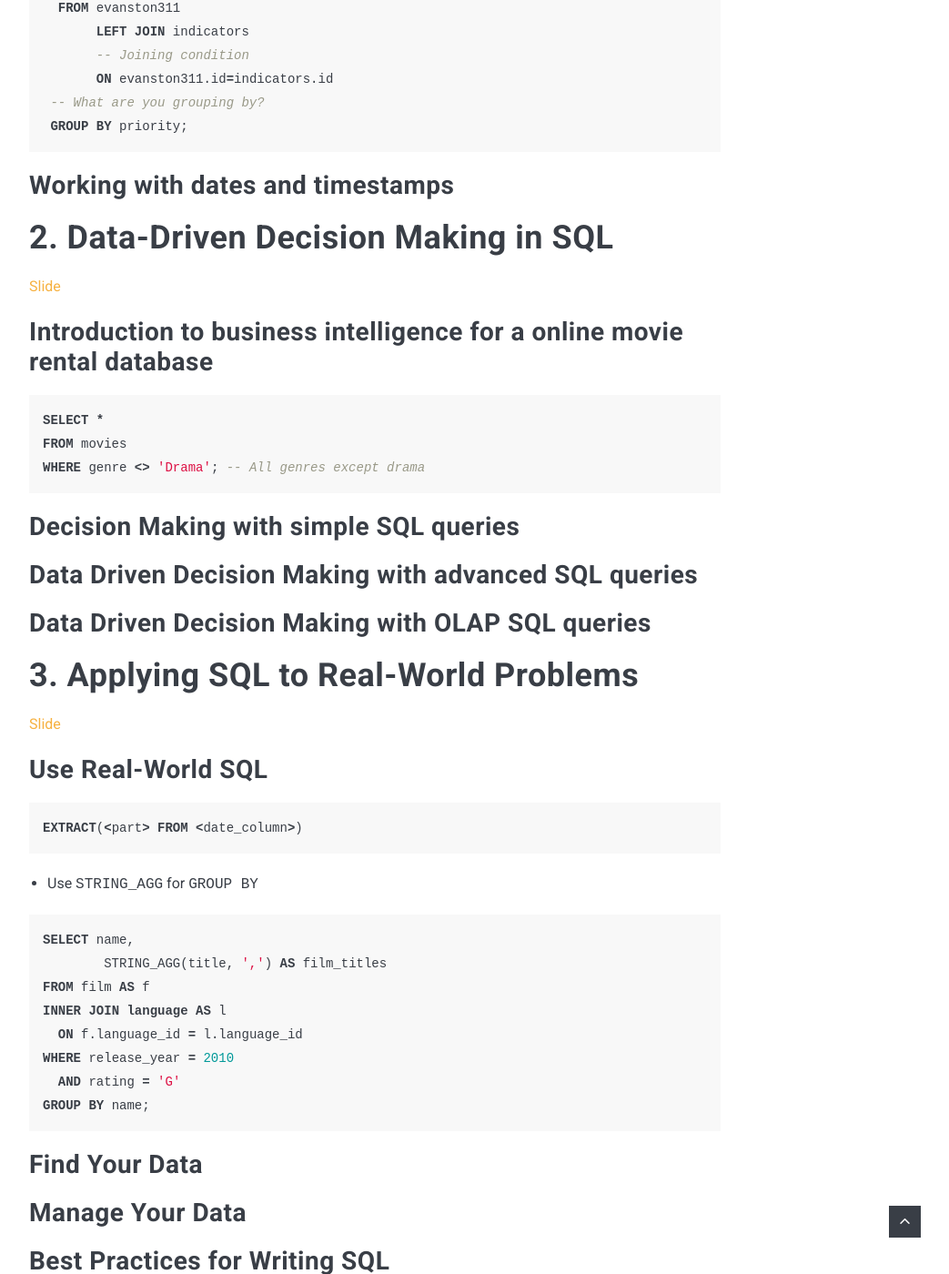
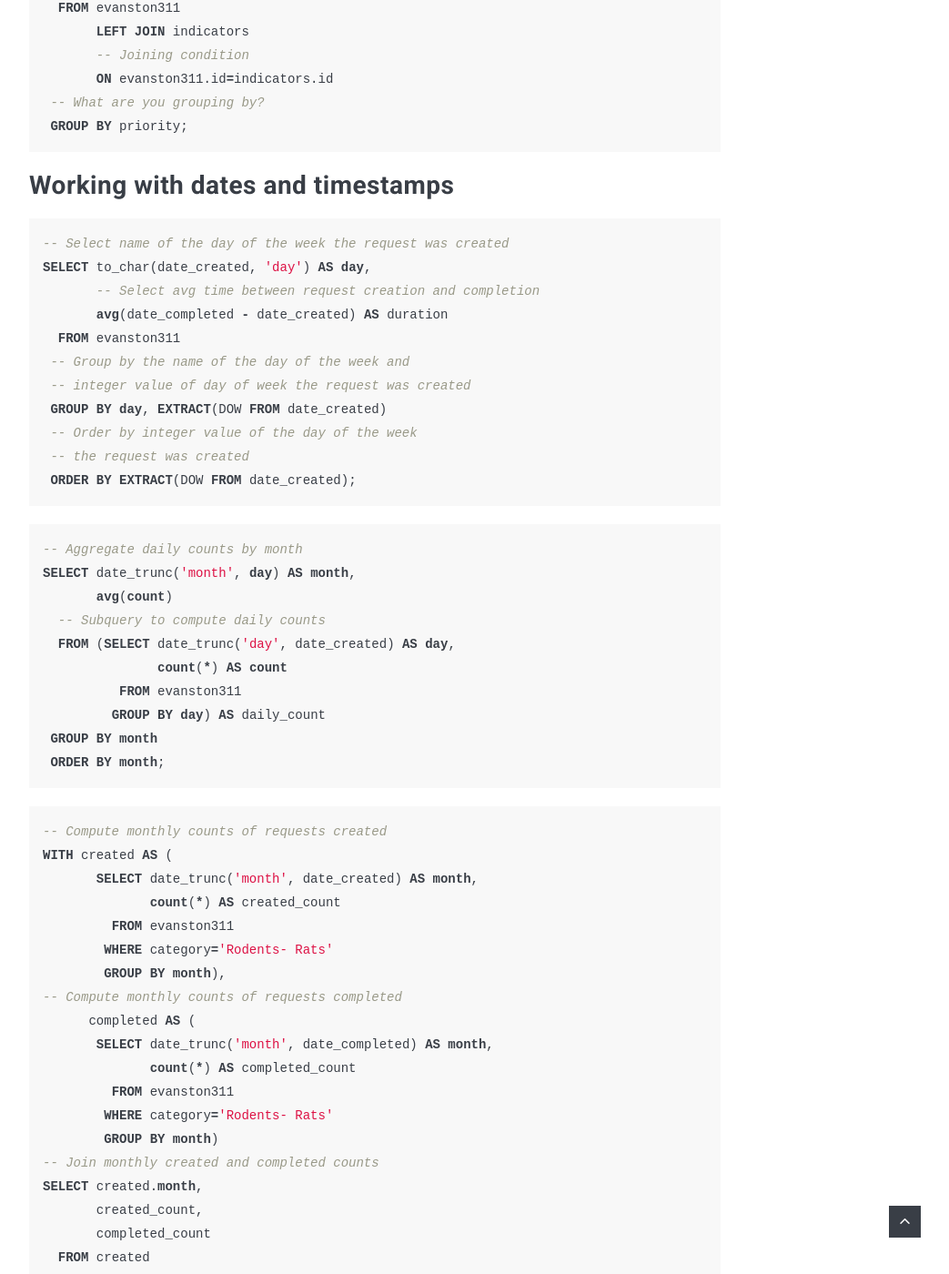
Before and after one commit to poi0905/poi0905.github.io, a Jekyll site: the page built from _posts/2022-11-28-datacamp-SQL-for-Business-Analysts.markdown, in a window 1280 px wide and 1400 px high, scrolled down 9318 px. Shown: the whole window at 91% size, without its empty margins (228-1271 px from the left). Built offline with Jekyll 4.4.1, drawn with Linux system fonts in a browser that asks for light colours; nearby versions of some CDN libraries; comment, search, counter and statistics services are not loaded; some of the changed text lies outside the part shown.

Commit message:
20221129

```diff
--- a/_posts/2022-11-28-datacamp-SQL-for-Business-Analysts.markdown
+++ b/_posts/2022-11-28-datacamp-SQL-for-Business-Analysts.markdown
@@ -354,22 +354,57 @@ SELECT priority,
 ## Working with dates and timestamps
 
 {% highlight SQL %}
-
+-- Select name of the day of the week the request was created
+SELECT to_char(date_created, 'day') AS day,
+       -- Select avg time between request creation and completion
+       avg(date_completed - date_created) AS duration
+  FROM evanston311
+ -- Group by the name of the day of the week and
+ -- integer value of day of week the request was created
+ GROUP BY day, EXTRACT(DOW FROM date_created)
+ -- Order by integer value of the day of the week
+ -- the request was created
+ ORDER BY EXTRACT(DOW FROM date_created);
 {% endhighlight %}
 
 
 {% highlight SQL %}
-
+-- Aggregate daily counts by month
+SELECT date_trunc('month', day) AS month,
+       avg(count)
+  -- Subquery to compute daily counts
+  FROM (SELECT date_trunc('day', date_created) AS day,
+               count(*) AS count
+          FROM evanston311
+         GROUP BY day) AS daily_count
+ GROUP BY month
+ ORDER BY month;
 {% endhighlight %}
 
 
 {% highlight SQL %}
-
-{% endhighlight %}
-
-
-{% highlight SQL %}
-
+-- Compute monthly counts of requests created
+WITH created AS (
+       SELECT date_trunc('month', date_created) AS month,
+              count(*) AS created_count
+         FROM evanston311
+        WHERE category='Rodents- Rats'
+        GROUP BY month),
+-- Compute monthly counts of requests completed
+      completed AS (
+       SELECT date_trunc('month', date_completed) AS month,
+              count(*) AS completed_count
+         FROM evanston311
+        WHERE category='Rodents- Rats'
+        GROUP BY month)
+-- Join monthly created and completed counts
+SELECT created.month,
+       created_count,
+       completed_count
+  FROM created
+       INNER JOIN completed
+       ON created.month=completed.month
+ ORDER BY created.month;
 {% endhighlight %}
 
 <a name="2"/>
```
